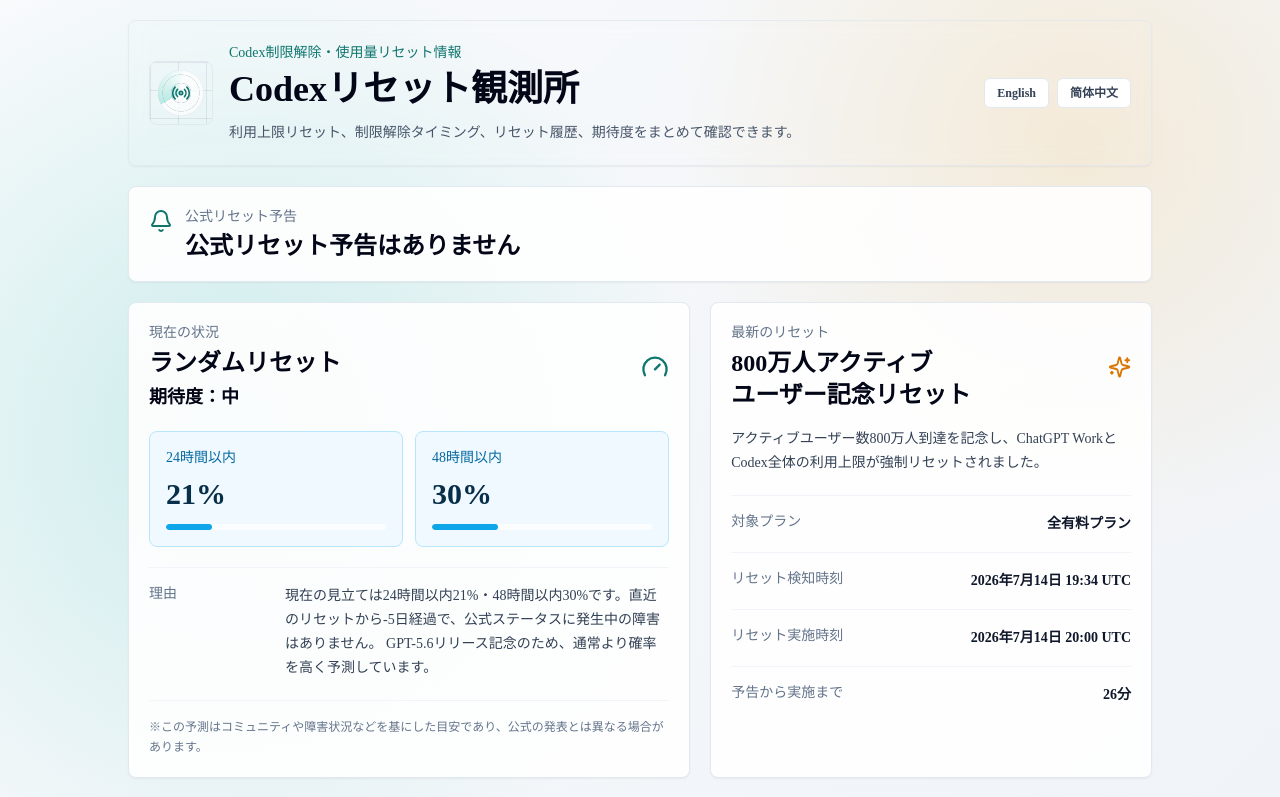
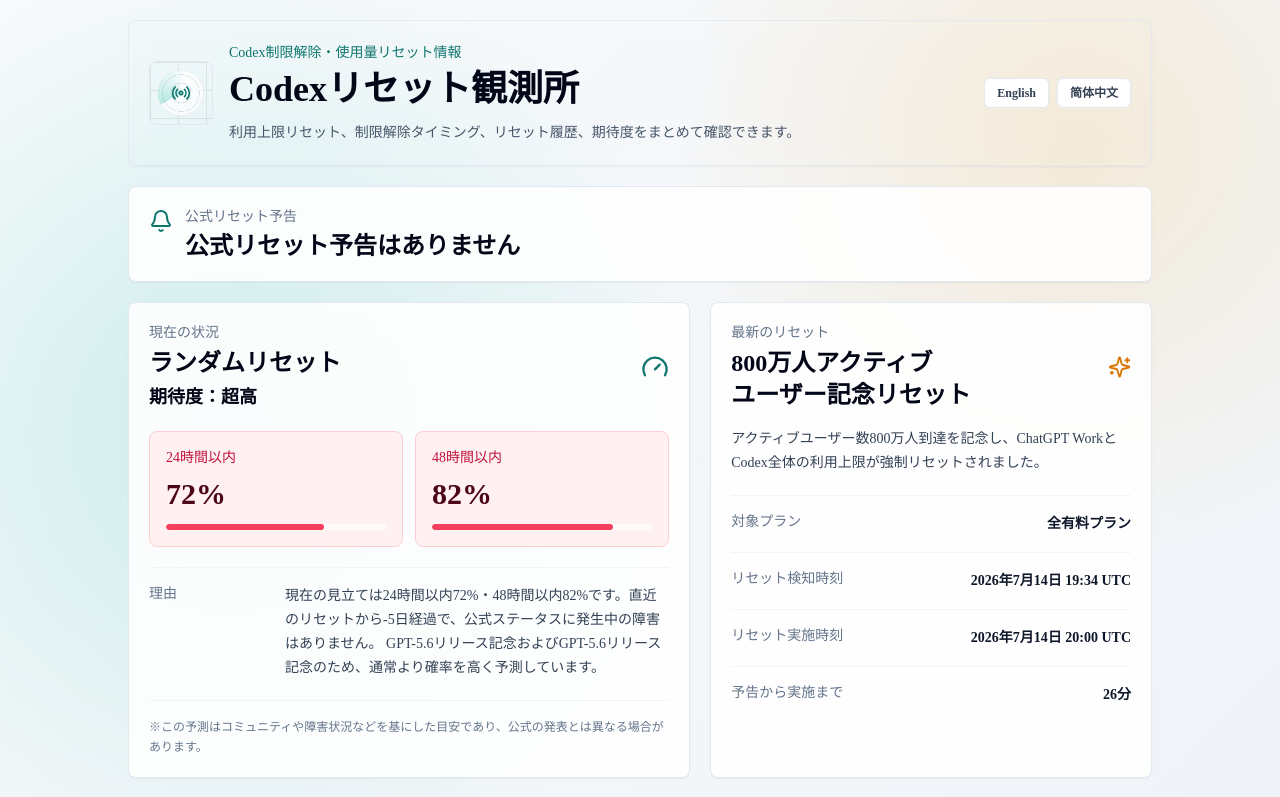
Before and after one commit to gussuri/codex-reset-observatory, a Next.js app: page / in a window 1280 px wide. Shown: the top 797 px of the page. Built offline with nearby package versions, Linux system fonts and the light colour scheme; no server answers.

Commit message:
feat(probability): reactivate +20% GPT-5.6 release celebration boost following the 8M reset

```diff
--- a/data/observationSignals.ts
+++ b/data/observationSignals.ts
@@ -25,6 +25,18 @@ export type LocalObservationSignal = {
 };
 
 export const LOCAL_OBSERVATION_SIGNALS: Array<LocalObservationSignal> = [
+  {
+    id: "boost-gpt-5.6-release-8m-followup-2026-07-15",
+    observedAt: "2026-07-15T04:34:00+09:00",
+    type: "probability_boost",
+    status: "active",
+    expiresAt: "2026-07-18T00:00:00+09:00",
+    boostValue24h: 20,
+    boostValue48h: 20,
+    boostReason: "GPT-5.6リリース記念",
+    title: "GPT-5.6リリース記念",
+    source: "https://x.com/thsottiaux",
+  },
   {
     id: "official-tibo-8m-users-notice-2026-07-15",
     observedAt: "2026-07-15T04:34:00+09:00",
--- a/data/resetHistory.ts
+++ b/data/resetHistory.ts
@@ -1,6 +1,6 @@
 import type { RadarViewModel, WindowEventLike } from "@/lib/radar";
 
-export const LOCAL_MODEL_UPDATED_AT = "2026-07-15T05:30:00+09:00";
+export const LOCAL_MODEL_UPDATED_AT = "2026-07-15T04:42:00+09:00";
 export const MANUAL_NEXT_REGULAR_RESET_AT = "2026-07-22T05:00:00+09:00";
 export const MANUAL_NEXT_REGULAR_RESET_TIME_CONFIRMED = false;
 export const MANUAL_LAST_REGULAR_RESET_AT = "2026-07-15T05:00:00+09:00";
```
